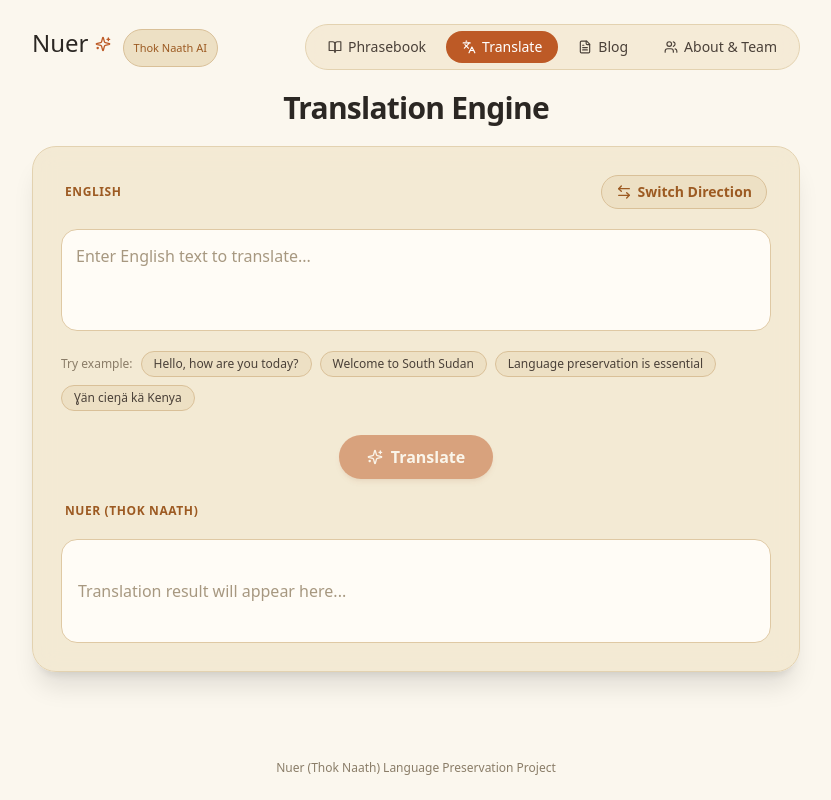
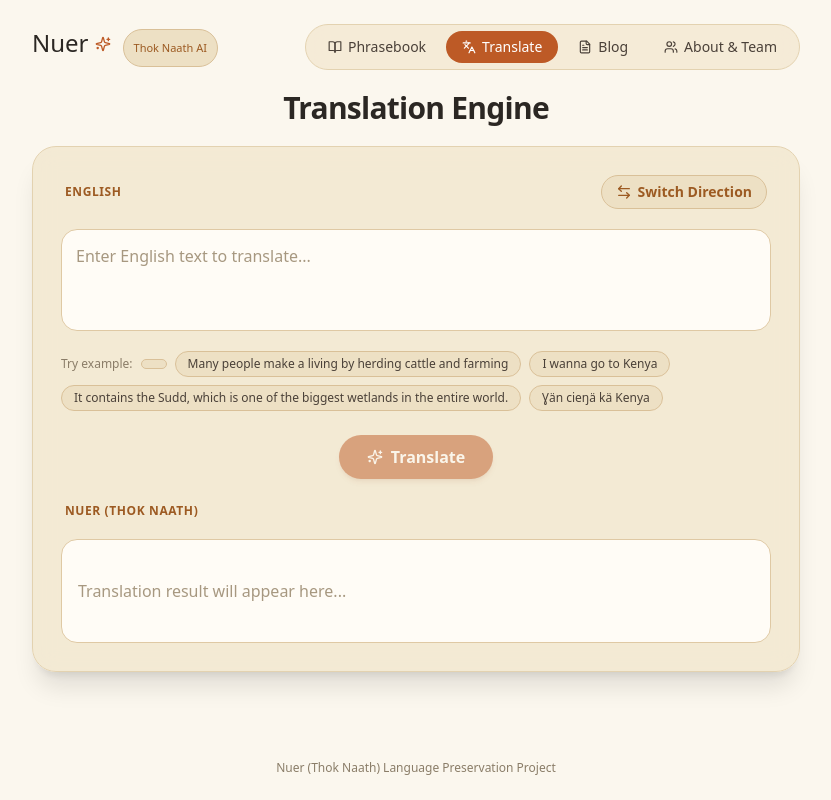
Before and after one commit to bielng/Nuer_phrasebook_demo_v1, a React (Vite) app: page / in a window 1280 px wide. Both pictures are taken after a click on the button "Translate". Shown: the whole page, without its empty margins (224-1055 px from the left). Built offline with nearby package versions, Linux system fonts and the light colour scheme.

Commit message:
sentences

```diff
--- a/src/components/TranslatorView.jsx
+++ b/src/components/TranslatorView.jsx
@@ -11,9 +11,10 @@
 import { translateText } from "../services/translate";
 
 const SAMPLE_INPUTS = [
-  "Hello, how are you today?",
-  "Welcome to South Sudan",
-  "Language preservation is essential",
+  "",
+  "Many people make a living by herding cattle and farming",
+  "I wanna go to Kenya",
+  "It contains the Sudd, which is one of the biggest wetlands in the entire world.",
   "Ɣän cieŋä kä Kenya",
 ];
 
```
